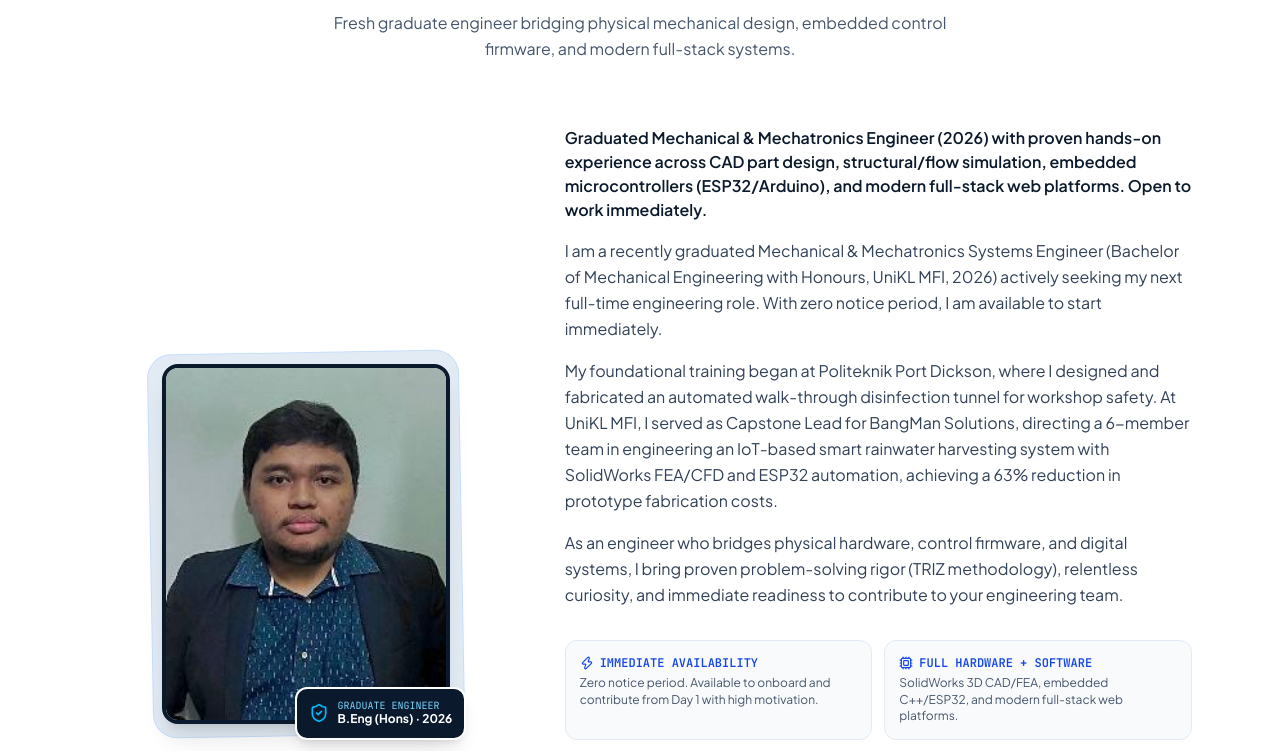
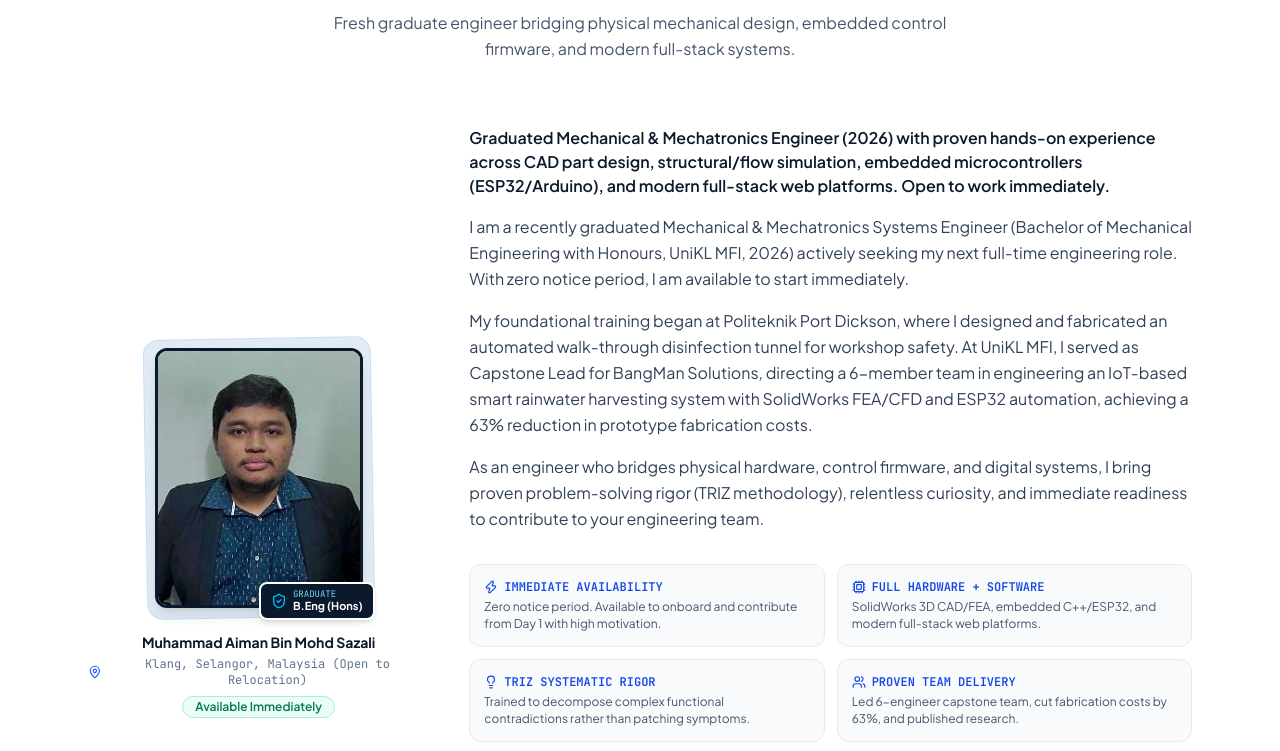
Before and after one commit to aimansazali913/portfolio, a React (Vite) app: page / in a window 1280 px wide. Shown: the part 1460-2211 px from the top of the page. Built offline with nearby package versions, Linux system fonts and the light colour scheme; a web font is replaced by a local one.

Commit message:
style: reduce profile photo size for cleaner proportions in About section

```diff
--- a/src/App.jsx
+++ b/src/App.jsx
@@ -316,15 +316,15 @@ export default function App() {
           </p>
         </div>
 
-        <div className="grid grid-cols-1 lg:grid-cols-12 gap-10 items-center">
+        <div className="grid grid-cols-1 lg:grid-cols-12 gap-8 lg:gap-10 items-center">
 
-          {/* Left Column: Architectural Photo Frame */}
-          <div className="lg:col-span-5 flex flex-col items-center">
+          {/* Left Column: Architectural Photo Frame (Compact) */}
+          <div className="lg:col-span-4 flex flex-col items-center">
             <div className="relative">
               {/* Outer Navy Architectural Shadow Frame */}
-              <div className="absolute -inset-3 rounded-3xl bg-ice-200 border border-blue-200/80 -rotate-1"></div>
+              <div className="absolute -inset-2.5 rounded-2xl bg-ice-200 border border-blue-200/80 -rotate-1"></div>
 
-              <div className="relative w-64 sm:w-72 aspect-[4/5] rounded-2xl overflow-hidden border-4 border-navy-900 bg-slate-100 shadow-xl">
+              <div className="relative w-44 sm:w-52 aspect-[4/5] rounded-xl overflow-hidden border-[3px] border-navy-900 bg-slate-100 shadow-lg">
                 <img
                   src={asset('/profile.jpg')}
                   alt={personalInfo.name}
@@ -336,30 +336,30 @@ export default function App() {
               </div>
 
               {/* Verified Engineer Seal */}
-              <div className="absolute -bottom-4 -right-4 bg-navy-900 text-white p-3 rounded-xl border-2 border-white shadow-lg flex items-center gap-2">
-                <ShieldCheck className="w-5 h-5 text-sky-400 shrink-0" />
+              <div className="absolute -bottom-3 -right-3 bg-navy-900 text-white px-2.5 py-1.5 rounded-lg border-2 border-white shadow-md flex items-center gap-1.5">
+                <ShieldCheck className="w-4 h-4 text-sky-400 shrink-0" />
                 <div className="text-left">
-                  <span className="text-[10px] text-sky-300 font-mono block leading-none">GRADUATE ENGINEER</span>
-                  <span className="text-xs font-bold block leading-tight">B.Eng (Hons) · 2026</span>
+                  <span className="text-[9px] text-sky-300 font-mono block leading-none">GRADUATE</span>
+                  <span className="text-[11px] font-bold block leading-tight">B.Eng (Hons)</span>
                 </div>
               </div>
             </div>
 
-            <div className="mt-8 text-center space-y-1">
+            <div className="mt-6 text-center space-y-1">
               <span className="text-sm font-bold text-navy-900 block">
                 {personalInfo.fullName}
               </span>
               <span className="text-xs text-slate-500 font-mono flex items-center justify-center gap-1">
                 <MapPin className="w-3.5 h-3.5 text-blue-600" /> {personalInfo.location}
               </span>
-              <span className="inline-block mt-1 px-3 py-1 rounded-full bg-emerald-50 text-emerald-700 text-xs font-semibold border border-emerald-200">
-                Available Immediately for Full-Time Hire
+              <span className="inline-block mt-1 px-3 py-0.5 rounded-full bg-emerald-50 text-emerald-700 text-xs font-semibold border border-emerald-200">
+                Available Immediately
               </span>
             </div>
           </div>
 
           {/* Right Column: Narrative & "Why Hire Me?" Pillars */}
-          <div className="lg:col-span-7 space-y-6">
+          <div className="lg:col-span-8 space-y-6">
             <div className="space-y-4 text-slate-700 text-sm sm:text-base leading-relaxed">
               <p className="font-semibold text-navy-900 text-base">
                 {personalInfo.storyIntro}
```
